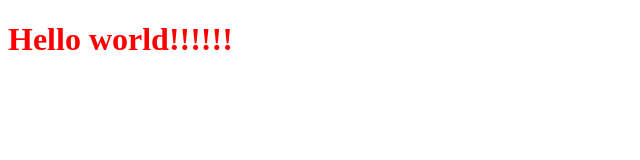
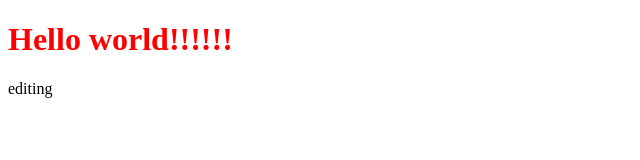
Before and after one commit to Alaakamal1/task1, a plain HTML site: page index.html in a window 1280 px wide. Shown: the full height of the page, 0-640 px from the left. Drawn offline with Linux system fonts and the light colour scheme.

Commit message:
editing index

```diff
--- a/index.html
+++ b/index.html
@@ -8,5 +8,7 @@
 </head>
 <body>
   <h1 class="txt">Hello world!!!!!!</h1>
+
+  <p>editing</p>
 </body>
 </html>
```
